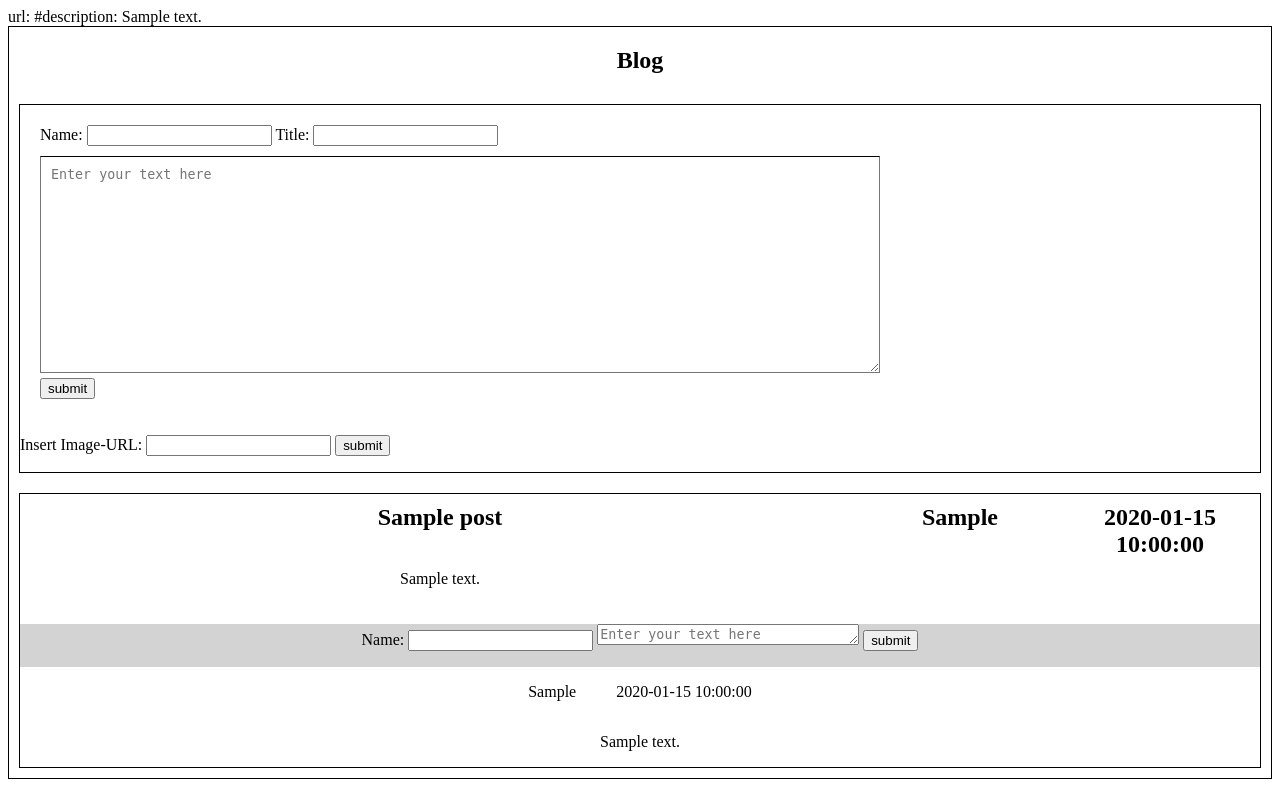
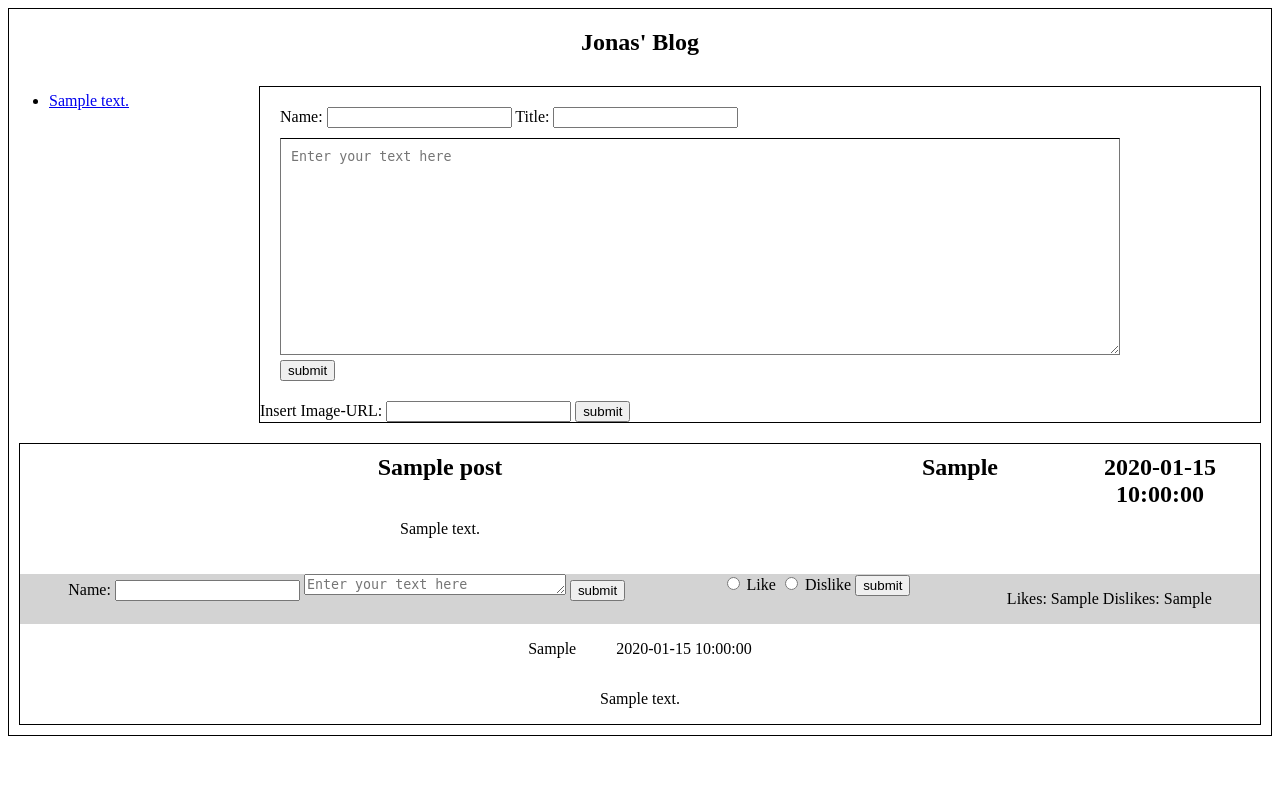
Before and after one commit to GGeasygame/blj-blog, a PHP site: page /blog.php in a window 1280 px wide. Run offline with PHP 8.4, Linux system fonts and the light colour scheme; tables that the repository leaves empty or names only in its code hold one stand-in row (values such as "Sample post").

Commit message:
likesDislikes

```diff
--- a/blog.php
+++ b/blog.php
@@ -20,10 +20,7 @@ $pdo2 = new PDO('mysql:host=mysql2.webland.ch;dbname=d041e_dagomez', 'd041e_dago
 ]);
 $stmt = $pdo2->query('SELECT `url`, `description` FROM `urls`');
 $urls = $stmt->fetchAll();
-foreach($urls as $url) {
-    echo 'url: ' . $url['url'];
-    echo 'description: ' . $url['description'];
-}
+array_multisort(array_column($urls, 'description'), SORT_ASC, $urls);
 
 session_start();
 $imagesString = '';
@@ -92,6 +89,25 @@ if (isset($_POST['post-comment'])) {
     }
 }
 
+if (isset($_POST['rep'])) {
+    $rep = $_POST['rep'];
+    echo $rep;
+    $repID = $_POST['repID'];
+    if ($rep === 'like') {
+        $postLike = $_POST['repPostLike'] + 1;
+        $pdo->exec("UPDATE `posts` SET like_post = $postLike WHERE id = $repID");
+        echo $postLike;
+    } elseif ($rep === 'dislike') {
+        $postDislike = $_POST['repPostDislike'] + 1;
+        $pdo->exec("UPDATE `posts` SET dislike_post = $postDislike WHERE id = $repID");
+        echo $postDislike;
+    }
+
+    echo $repID;
+}
+
+
+
 ?>
 
 <!DOCTYPE html>
@@ -106,7 +122,20 @@ if (isset($_POST['post-comment'])) {
 <body>
     <div class="grid">
         <section class="header element">
-            <h1>Blog</h1>
+            <h1>Jonas' Blog</h1>
+        </section>
+
+        <section class="navigation">
+            <ul>
+
+                <?php foreach ($urls as $url) { ?>
+
+                    <li><a href=<?=$url['url']?>><?=$url['description']?></a></li>
+
+                <?php } ?>
+
+
+            </ul>
         </section>
 
         <section class="body-blogger element">
@@ -163,7 +192,7 @@ if (isset($_POST['post-comment'])) {
                         </div>
 
                         <div class="post-comment">
-                            <form action="./blog.php" method="post" class="post-comment-form">
+                            <form action="./blog.php" method="post" class="post-comment-form" class="comment-form">
                                 <label for="comment-username">Name: </label>
                                 <input type="text" class="comment-username" name="comment-username"></input>
                                 <textarea name="post-comment-text" id="post-comment-text" cols="30" rows="1" placeholder="Enter your text here"></textarea>
@@ -171,6 +200,19 @@ if (isset($_POST['post-comment'])) {
 
                                 <input type="hidden" name="commentID" value=<?=$blog['id']?> />
                             </form>
+
+                            <form action="" method="post" class="rep-form">
+                                <input type="radio" id="like" name="rep" value="like">
+                                <label for="like">Like </label>
+                                <input type="radio" id="dislike" name="rep" value="dislike">
+                                <label for="dislike">Dislike </label>
+                                <input type="submit" value="submit" name="submit-rep" id="submit-rep">
+
+                                <input type="hidden" name="repID" value=<?=$blog['id']?>>
+                                <input type="hidden" name="repPostLike" value=<?=$blog['like_post']?>>
+                                <input type="hidden" name="repPostDislike" value=<?=$blog['dislike_post']?>>
+                            </form>
+                            <p>Likes: <?=$blog['like_post'] === null ? 0 : $blog['like_post']?> Dislikes: <?=$blog['dislike_post'] === null ? 0 : $blog['dislike_post']?></p>
                         </div>
                         <div class="comments">
                             <?php foreach ($comments as $comment) { ?>
--- a/stylesheet.css
+++ b/stylesheet.css
@@ -5,12 +5,12 @@
 .grid {
     display: grid;
     grid-template:
-    "header"
-    "body-blogger"
-    "body-user"
+    "header         header"
+    "navigation     body-blogger"
+    "body-user      body-user"
     ;
     grid-template-rows: auto auto auto;
-    grid-template-columns: 1fr;
+    grid-template-columns: auto auto;
 
     border: 1px solid black;
 }
@@ -18,6 +18,9 @@
 .header {
     grid-area: header;
     text-align: center;
+}
+.navigation {
+    grid-area: navigation;
 }
 .body-blogger {
     grid-area: body-blogger;
@@ -76,6 +79,10 @@ h2 {
 .post-comment {
     grid-area: post-comment;
     background-color: lightgrey;
+    display: flex;
+    flex-direction: row;
+    flex-wrap: wrap;
+    justify-content: space-around;
 }
 .post-form {
     padding: 20px;
@@ -119,7 +126,7 @@ h2 {
     grid-area: img;
     display: flex;
     flex-direction: row;
-    justify-content: space-between;
+    justify-content: space-around;
     flex-wrap: wrap;
     padding: 10px;
 }
```
